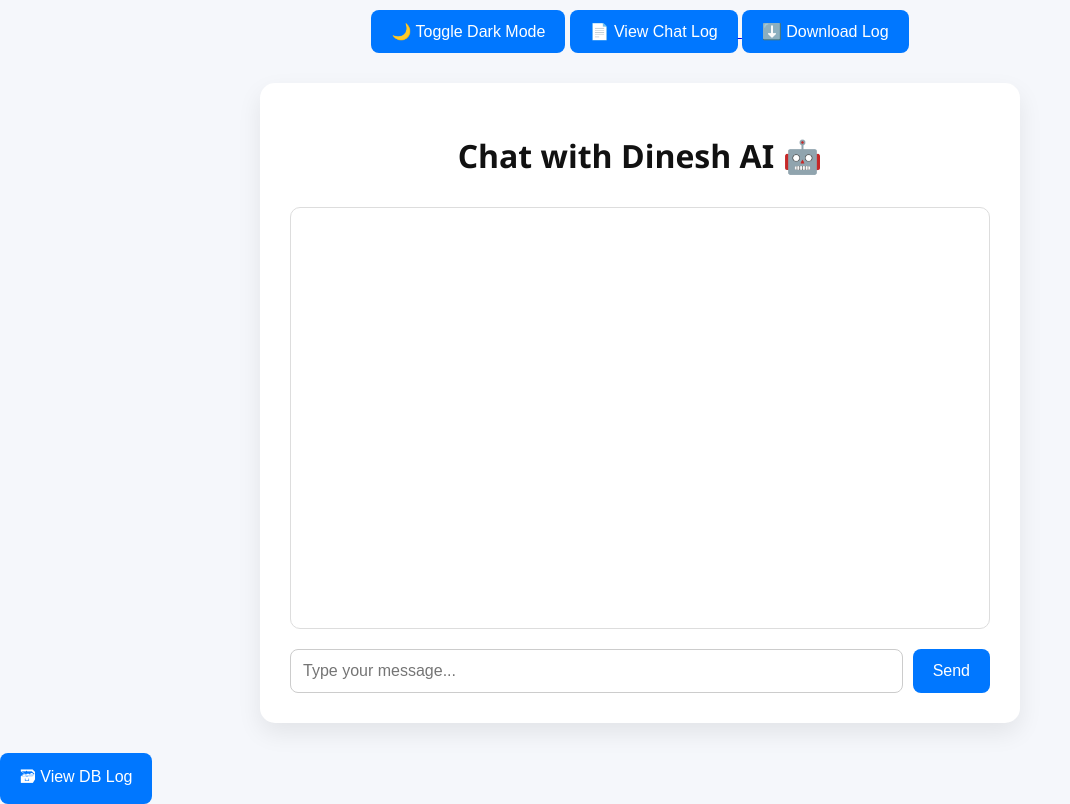
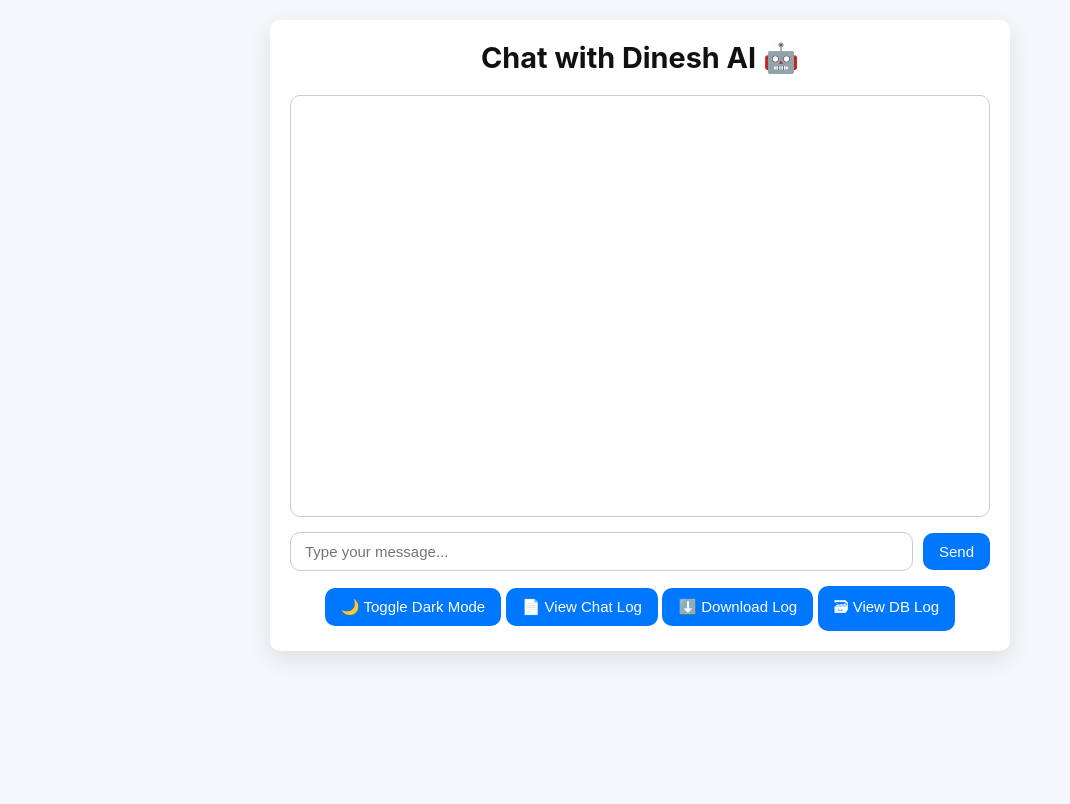
Before and after one commit to Dineshv0311/dinesh-chatbot, a Flask app: page / in a window 1280 px wide. Shown: the whole page, without its empty margins (0-1070 px from the left). After the commit the page ends 659 px from the top, so only its background shows below. Run offline with Flask 3, Linux system fonts and the light colour scheme.

Commit message:
UI upgraded: Added dark mode, better layout, avatars for chat

```diff
--- a/static/style.css
+++ b/static/style.css
@@ -3,25 +3,29 @@
   --text-color: #111;
   --bot-color: #222;
   --user-color: #0077ff;
-  --card-bg: #fff;
-  --input-bg: #fff;
+  --card-bg: #ffffff;
+  --input-bg: #ffffff;
   --bubble-bg: #e4e9f0;
   --user-bubble: #d3eaff;
+  --accent-color: #0077ff;
+  --radius: 10px;
+  --font-family: 'Inter', 'Segoe UI', Tahoma, Geneva, Verdana, sans-serif;
 }
 
 body.dark {
   --bg-color: #1e1e1e;
-  --text-color: #eee;
+  --text-color: #f0f0f0;
   --bot-color: #ccc;
   --user-color: #4aa4ff;
-  --card-bg: #2c2c2c;
-  --input-bg: #333;
-  --bubble-bg: #444;
+  --card-bg: #2a2a2a;
+  --input-bg: #333333;
+  --bubble-bg: #444444;
   --user-bubble: #055c9d;
+  --accent-color: #4aa4ff;
 }
 
 body {
-  font-family: 'Segoe UI', Tahoma, Geneva, Verdana, sans-serif;
+  font-family: var(--font-family);
   background-color: var(--bg-color);
   color: var(--text-color);
   margin: 0;
@@ -31,64 +35,64 @@ body {
 
 .container {
   max-width: 700px;
-  margin: 30px auto;
-  padding: 30px;
+  margin: 20px auto;
+  padding: 20px;
   background-color: var(--card-bg);
-  border-radius: 15px;
-  box-shadow: 0 10px 25px rgba(0, 0, 0, 0.08);
+  border-radius: var(--radius);
+  box-shadow: 0 8px 24px rgba(0, 0, 0, 0.1);
 }
 
 h1 {
   text-align: center;
+  font-size: 1.8rem;
+  margin: 0 0 20px;
   color: var(--text-color);
-  font-size: 2rem;
-  margin-bottom: 30px;
 }
 
 #chat {
   height: 400px;
   overflow-y: auto;
   padding: 10px;
-  border: 1px solid #ddd;
   background-color: var(--input-bg);
-  border-radius: 10px;
-  margin-bottom: 20px;
+  border-radius: var(--radius);
+  border: 1px solid #ccc;
+  margin-bottom: 15px;
 }
 
 .message {
   display: flex;
-  margin: 10px 0;
-  align-items: flex-end;
+  align-items: flex-start;
+  margin-bottom: 12px;
 }
 
 .message.user {
-  justify-content: flex-end;
+  flex-direction: row-reverse;
 }
 
 .message.bot {
-  justify-content: flex-start;
+  flex-direction: row;
 }
 
 .avatar {
   width: 36px;
   height: 36px;
   border-radius: 50%;
-  margin: 0 10px;
+  margin: 0 8px;
 }
 
 .bubble {
-  max-width: 75%;
-  padding: 12px 16px;
-  border-radius: 20px;
-  font-size: 15px;
-  line-height: 1.4;
+  max-width: 70%;
+  padding: 10px 14px;
+  font-size: 14px;
+  line-height: 1.5;
+  border-radius: var(--radius);
   background-color: var(--bubble-bg);
   color: var(--text-color);
 }
 
 .user-bubble {
   background-color: var(--user-bubble);
-  color: white;
+  color: #ffffff;
   border-bottom-right-radius: 0;
 }
 
@@ -100,25 +104,26 @@ h1 {
 .input-area {
   display: flex;
   gap: 10px;
+  align-items: center;
 }
 
 input[type="text"] {
   flex: 1;
-  padding: 12px;
-  font-size: 16px;
-  border-radius: 8px;
+  padding: 10px 14px;
+  font-size: 15px;
+  border-radius: var(--radius);
   border: 1px solid #ccc;
   background-color: var(--input-bg);
   color: var(--text-color);
 }
 
 button {
-  padding: 12px 20px;
-  background-color: var(--user-color);
+  padding: 10px 16px;
+  font-size: 15px;
+  background-color: var(--accent-color);
+  color: white;
   border: none;
-  color: white;
-  font-size: 16px;
-  border-radius: 8px;
+  border-radius: var(--radius);
   cursor: pointer;
   transition: background-color 0.3s ease;
 }
@@ -127,7 +132,7 @@ button:hover {
   background-color: #005fd1;
 }
 
-/* ✅ Responsive adjustments for small screens */
+/* Responsive tweaks */
 @media (max-width: 600px) {
   .container {
     padding: 15px;
@@ -135,24 +140,20 @@ button:hover {
   }
 
   h1 {
-    font-size: 1.4rem;
-    margin-bottom: 20px;
+    font-size: 1.5rem;
   }
 
   .bubble {
-    font-size: 14px;
-    padding: 10px 14px;
-    max-width: 85%;
+    font-size: 13px;
+    padding: 10px 12px;
   }
 
   input[type="text"] {
-    font-size: 15px;
-    padding: 10px;
+    font-size: 14px;
   }
 
   button {
-    padding: 10px 14px;
-    font-size: 15px;
+    font-size: 14px;
   }
 
   .avatar {
--- a/templates/index.html
+++ b/templates/index.html
@@ -1,12 +1,32 @@
 <!DOCTYPE html>
-<html>
+<html lang="en">
 <head>
-  <title>Chat with Local AI</title>
+  <meta charset="UTF-8">
+  <meta name="viewport" content="width=device-width, initial-scale=1.0">
+  <title>Chat with Dinesh AI 🤖</title>
   <link rel="stylesheet" href="{{ url_for('static', filename='style.css') }}">
+</head>
+<body>
+  <div class="container">
+    <h1>Chat with Dinesh AI 🤖</h1>
+    <div id="chat"></div>
+    <div class="input-area">
+      <input id="user" type="text" placeholder="Type your message..." onkeydown="if(event.key==='Enter')sendMessage()">
+      <button onclick="sendMessage()">Send</button>
+    </div>
+    <div style="margin-top: 15px; text-align: center;">
+      <button onclick="toggleDarkMode()">🌙 Toggle Dark Mode</button>
+      <a href="/view-log" target="_blank"><button>📄 View Chat Log</button></a>
+      <a href="/download-log"><button>⬇️ Download Log</button></a>
+      <a href="/view-db" target="_blank"><button>🗃 View DB Log</button></a>
+    </div>
+  </div>
+
   <script>
     async function sendMessage() {
-      const userMessage = document.getElementById("user").value;
-      if (!userMessage.trim()) return;
+      const input = document.getElementById("user");
+      const userMessage = input.value.trim();
+      if (!userMessage) return;
 
       const chatBox = document.getElementById("chat");
       chatBox.innerHTML += `
@@ -14,20 +34,27 @@
           <img src="https://cdn-icons-png.flaticon.com/512/847/847969.png" class="avatar">
           <div class="bubble user-bubble">${userMessage}</div>
         </div>`;
-      document.getElementById("user").value = "";
+      input.value = "";
 
+      try {
         const response = await fetch("/chat", {
           method: "POST",
           headers: { 'Content-Type': 'application/json' },
           body: JSON.stringify({ message: userMessage })
         });
-
         const data = await response.json();
         chatBox.innerHTML += `
           <div class="message bot">
             <img src="https://cdn-icons-png.flaticon.com/512/4712/4712034.png" class="avatar">
             <div class="bubble bot-bubble">${data.reply}</div>
           </div>`;
+      } catch (err) {
+        chatBox.innerHTML += `
+          <div class="message bot">
+            <img src="https://cdn-icons-png.flaticon.com/512/4712/4712034.png" class="avatar">
+            <div class="bubble bot-bubble">⚠️ Error talking to local AI model.</div>
+          </div>`;
+      }
 
       chatBox.scrollTop = chatBox.scrollHeight;
     }
@@ -36,30 +63,5 @@
       document.body.classList.toggle('dark');
     }
   </script>
-</head>
-<body>
-    <div style="text-align: center; margin-top: 10px;">
-        <button onclick="toggleDarkMode()">🌙 Toggle Dark Mode</button>
-        <a href="/view-log" target="_blank">
-          <button>📄 View Chat Log</button>
-        </a>
-        <a href="/download-log">
-          <button>⬇️ Download Log</button>
-        </a>
-    </div>
-
-    <div class="container">
-        <h1>Chat with Dinesh AI 🤖</h1>
-        <div id="chat"></div>
-        <div class="input-area">
-            <input id="user" type="text" placeholder="Type your message..." />
-            <button onclick="sendMessage()">Send</button>
-        </div>
-    </div>
-
-    <a href="/view-db" target="_blank">
-        <button>🗃 View DB Log</button>
-    </a>
-
 </body>
 </html>
```
Lines whose indentation alone changed are shown as unchanged.
